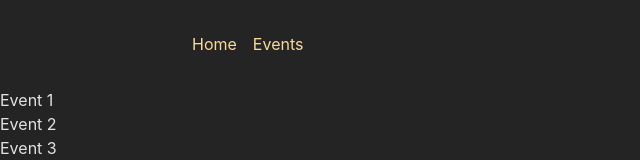
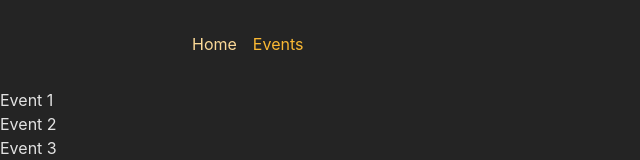
Before and after one commit to PomiHD/react-route-prac, a React (Vite) app: page /events in a window 1280 px wide. Shown: the top 160 px of the page, without its empty margins (0-640 px from the left). Built offline with nearby package versions, Linux system fonts and the light colour scheme.

Commit message:
finished part5.

```diff
--- a/src/components/MainNavigation.tsx
+++ b/src/components/MainNavigation.tsx
@@ -1,5 +1,5 @@
 import classes from "./MainNavigation.module.css";
-import { Link } from "react-router-dom";
+import { Link, NavLink } from "react-router-dom";
 
 function MainNavigation() {
   return (
@@ -7,10 +7,25 @@
       <nav>
         <ul className={classes.list}>
           <li>
-            <Link to="/">Home</Link>
+            <NavLink
+              to="/"
+              className={({ isActive }) =>
+                isActive ? classes.active : undefined
+              }
+            >
+              Home
+            </NavLink>
           </li>
           <li>
-            <Link to={"/events"}> Events</Link>
+            <NavLink
+              to={"/events"}
+              className={({ isActive }) =>
+                isActive ? classes.active : undefined
+              }
+            >
+              {" "}
+              Events
+            </NavLink>
           </li>
         </ul>
       </nav>
```
Also changed, not shown: 1 other file (tests, documents, lock files or other folders).
